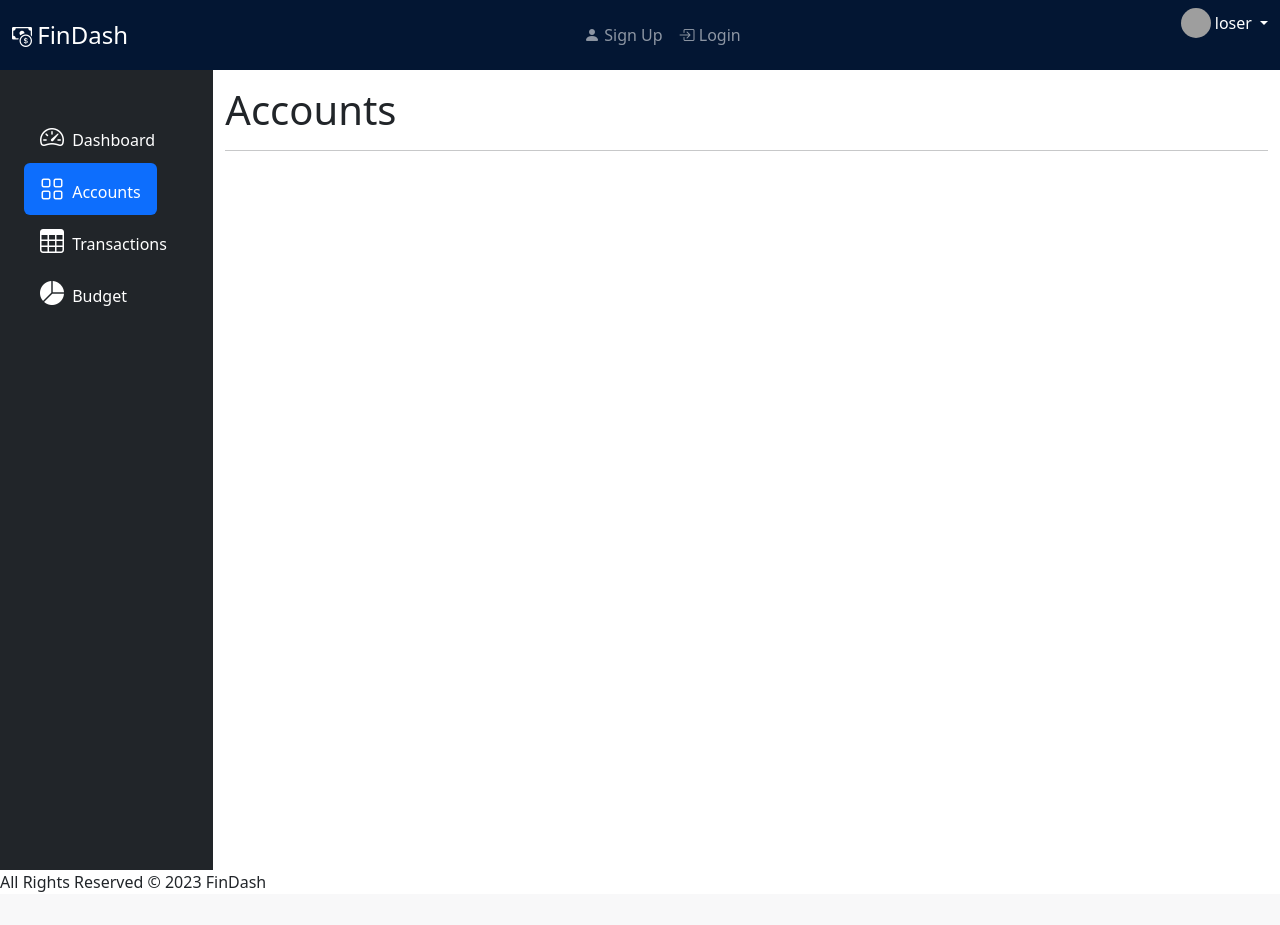
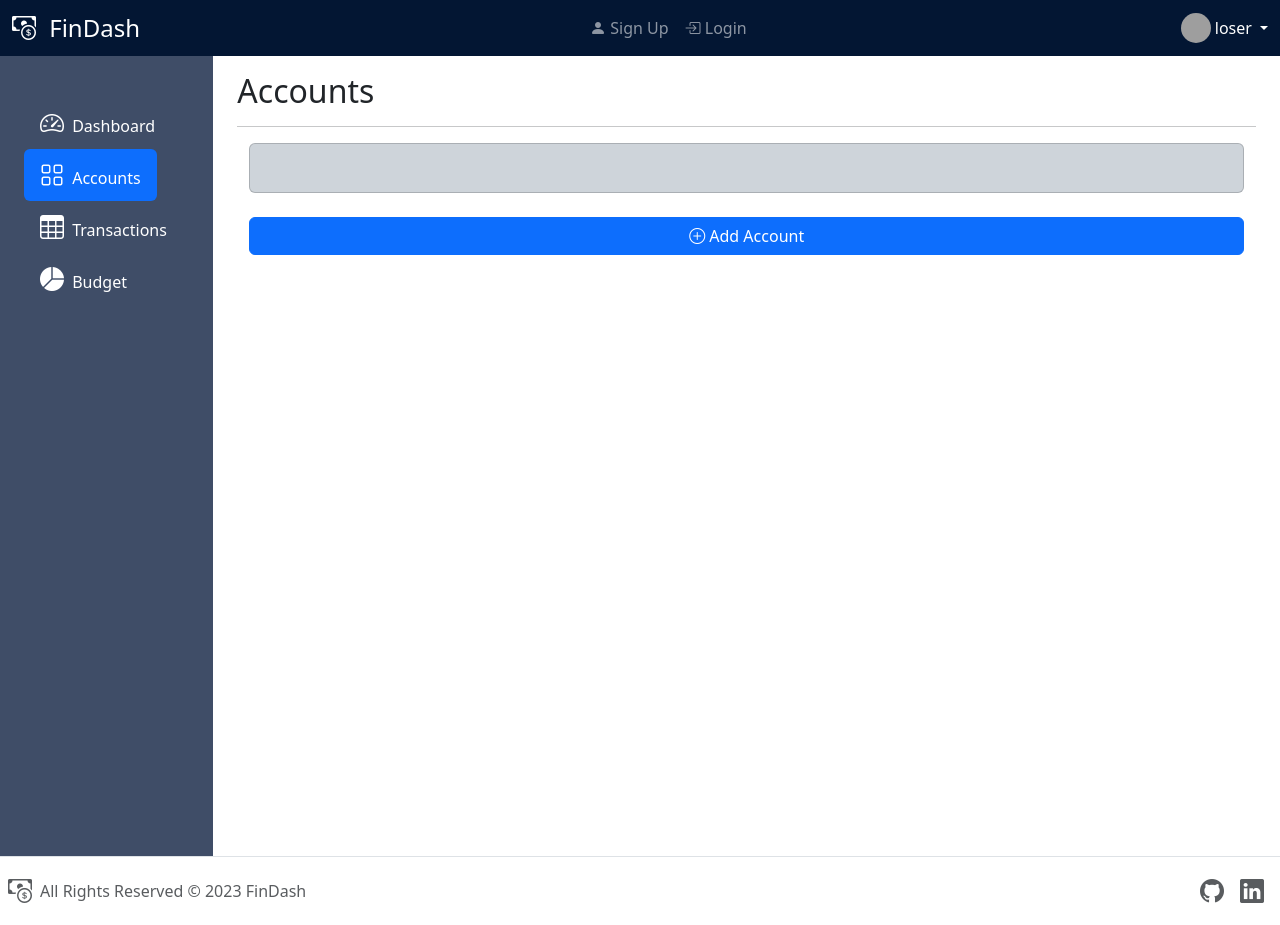
Before and after one commit to isobelmorales/findash, a Django app: page /accounts/ in a window 1280 px wide. Before the commit the page ends 892 px from the top, so only its background shows below. Run offline with Django 4.2, Linux system fonts and the light colour scheme; grey boxes are pictures that could not be loaded.

Commit message:
updates styling

```diff
--- a/main_app/admin.py
+++ b/main_app/admin.py
@@ -1,7 +1,9 @@
 from django.contrib import admin
 
 # Import your models here.
-from .models import Transaction
+from .models import Transaction, Account, Budget
 
 # Register your models here.
 admin.site.register(Transaction)
+admin.site.register(Account)
+admin.site.register(Budget)
--- a/main_app/templates/accounts/index.html
+++ b/main_app/templates/accounts/index.html
@@ -30,6 +30,30 @@
 {% endblock %}
 
 {% block content %}
-    <h1>Accounts</h1>
+    <h2>Accounts</h2>
     <hr>
+    <div class="container">
+        <div class="card bg-dark-subtle p-4">
+            <div class="row row-cols-1 row-cols-md-2 row-cols-lg-4 g-2">
+                {% for account in accounts %}
+                    <div class="col">
+                        <div class="card bg-body-secondary">
+                            <div class="card-body">
+                                <h5 class="card-title">{{ account.name }}</h5>
+                                <h6 class="card-subtitle mb-2 text-muted">{{ account.type }}</h6>
+                                <p class="card-text">Balance: ${{ account.balance }}</p>
+                            </div>
+                            <div class="card-footer text-muted text-center">
+                                <a href="#" class="card-link">View</a>
+                            </div>
+                        </div>
+                    </div>
+                {% endfor %}
+            </div>
+        </div>
+        <div class="d-grid mt-4">
+            <button class="btn btn-primary"><i class="bi bi-plus-circle"></i> Add Account</button>
+
+        </div>
+    </div>
 {% endblock %}
--- a/main_app/templates/base.html
+++ b/main_app/templates/base.html
@@ -17,7 +17,7 @@
         <div class="container-fluid">
             <div class="row flex-nowrap">
                 <!-- Sidebar -->
-                <div class="col-auto col-md-3 col-xl-2 px-sm-2 px-0 bg-dark">
+                <div class="col-auto col-md-3 col-xl-2 px-sm-2 px-0" style="background-color: #3F4D67;">
                     <div class="d-flex flex-column align-items-center align-items-sm-start px-3 pt-2 text-white min-vh-100">
                         <hr>
                         <ul class="nav nav-pills flex-column mb-sm-auto mb-0 align-items-center align-items-sm-start nav-fill" id="menu">
@@ -28,16 +28,29 @@
                     </div>
                 </div>
                 <!-- Content -->
-                <div class="col py-3">
+                <div class="col py-3 px-4">
                     {% block content %}
                     {% endblock %}
                 </div>
             </div>
         </div>
     </main>
-  <footer class="page-footer">
-    <div class="center">All Rights Reserved &copy; 2023 FinDash &nbsp;</div>
-  </footer>
+        <footer class="footer mt-auto d-flex flex-wrap justify-content-between align-items-center py-3 border-top">
+          <div class="ms-2 col-md-4 d-flex align-items center">
+              <a href="/" class="mb-3 me-2 mb-md-0 text-muted text-decoration-none lh-1"><i class="fs-4 bi-cash-coin"></i></a>
+              <span class="mb-3 mb-md-0 text-muted">
+                  All Rights Reserved &copy; 2023 FinDash &nbsp;
+              </span>
+          </div>
+          <ul class="nav col-md-4 justify-content-end list-unstyled d-flex me-2">
+              <li class="ms-3">
+                  <a href="www.github.com/isobelmorales/findash" class="text-muted"><i class="fs-4 bi-github"></i></a>
+              </li>
+              <li class="ms-3 me-2">
+                <a href="www.linkedin.com/in/isobelmorales" class="text-muted"><i class="fs-4 bi-linkedin"></i></a>
+            </li>
+          </ul>
+    </div>
 
   <script src="https://cdn.jsdelivr.net/npm/bootstrap@5.3.0-alpha1/dist/js/bootstrap.bundle.min.js" integrity="sha384-w76AqPfDkMBDXo30jS1Sgez6pr3x5MlQ1ZAGC+nuZB+EYdgRZgiwxhTBTkF7CXvN" crossorigin="anonymous"></script>
 </body>
--- a/main_app/templates/budgets/index.html
+++ b/main_app/templates/budgets/index.html
@@ -30,6 +30,6 @@
 {% endblock %}
 
 {% block content %}
-    <h1>Budget</h1>
+    <h2>Budget</h2>
     <hr>
 {% endblock %}
--- a/main_app/templates/home.html
+++ b/main_app/templates/home.html
@@ -30,5 +30,6 @@
 {% endblock %}
 
 {% block content %}
-    <h1>Home</h1>
+    <h2>Home</h2>
+    <hr>
 {% endblock %}
--- a/main_app/templates/main_app/navbar.html
+++ b/main_app/templates/main_app/navbar.html
@@ -3,8 +3,8 @@
         <!-- App Name -->
         <div class="navbar-header">
             <a href="#" class="navbar-brand">
-                <i class="bi bi-cash-coin"></i>
-                <span class="fs-4">   FinDash</span>
+                <i class="fs-4 bi-cash-coin"></i>
+                <span class="fs-4 ps-2">   FinDash</span>
             </a>
         </div>
         <!-- Authentication Nav -->
@@ -21,7 +21,7 @@
             </li>
         </ul>
         <!-- Dropdown (to show when logged in)-->
-        <div class="dropdown pb-4">
+        <div class="dropdown">
             <a href="#" class="d-flex align-items-center text-white text-decoration-none dropdown-toggle" id="dropdownUser1" data-bs-toggle="dropdown" aria-expanded="false">
                 <img src="https://github.com/mdo.png" alt="hugenerd" width="30" height="30" class="rounded-circle">
                 <span class="d-none d-sm-inline mx-1">loser</span>
--- a/main_app/templates/transactions/index.html
+++ b/main_app/templates/transactions/index.html
@@ -30,7 +30,7 @@
 {% endblock %}
 
 {% block content %}
-    <h1>Transactions</h1>
+    <h2>Transactions</h2>
     <hr>
     <!-- Trigger Modal Button -->
     <div class="d-flex justify-content-md-end">
```
